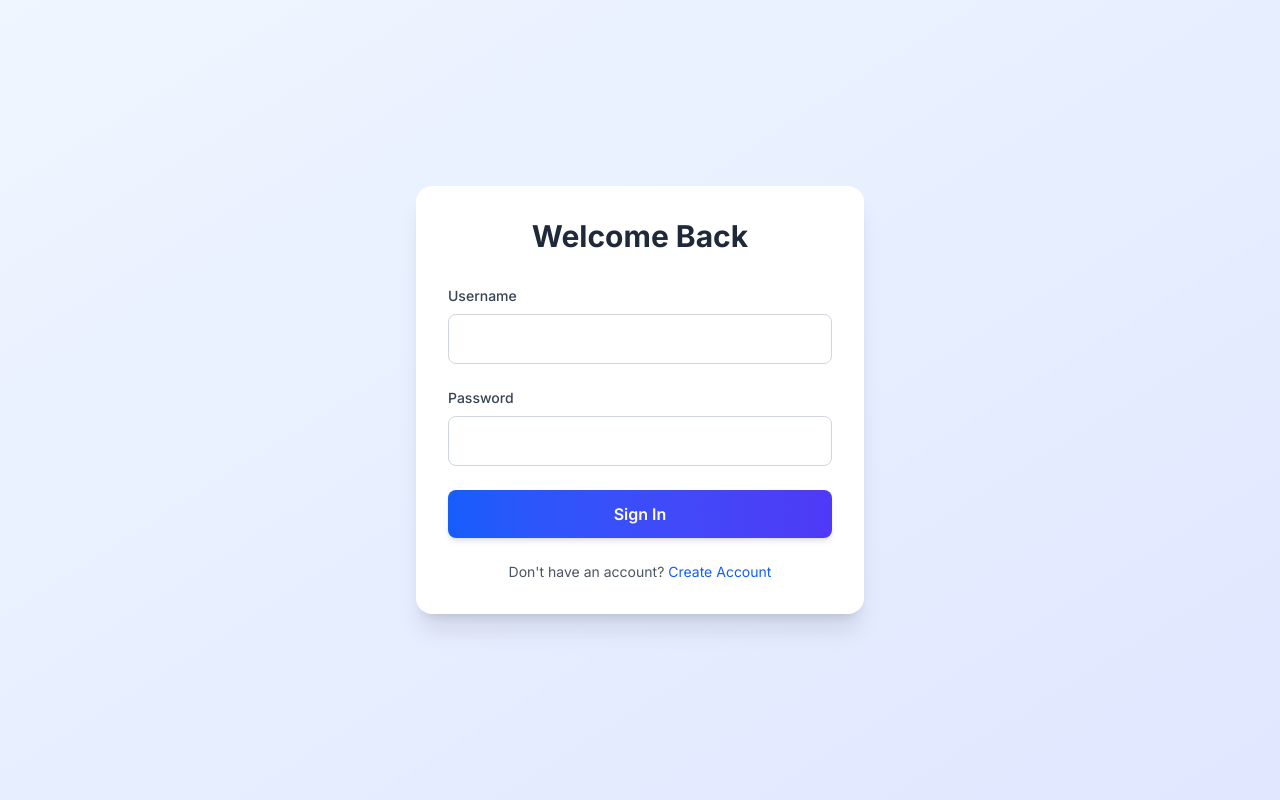
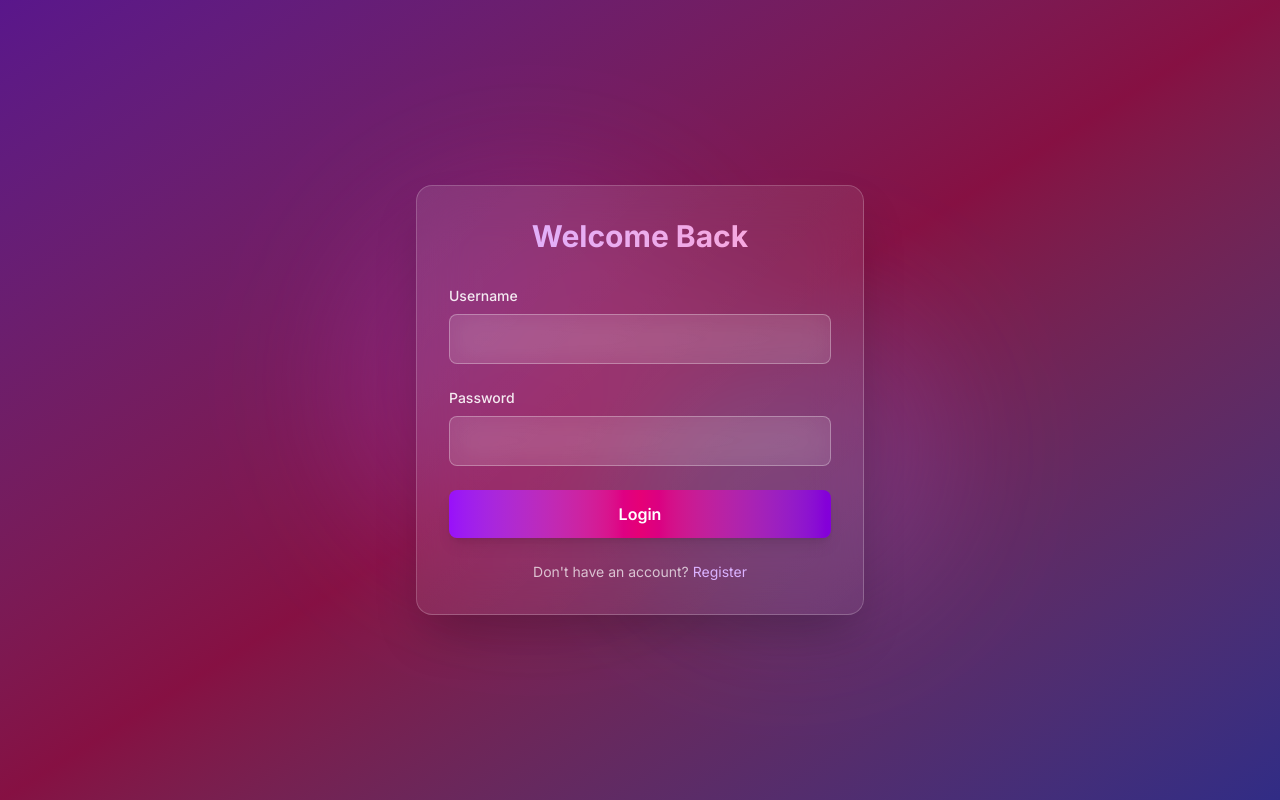
Before and after one commit to yamajid/Chat_App, a React (Vite) app in the folder frontend/vite_project/: page /login in a window 1280 px wide. Built offline with nearby package versions, Linux system fonts and the light colour scheme.

Commit message:
update ui of the login and register also

```diff
--- a/frontend/vite_project/src/components/login.tsx
+++ b/frontend/vite_project/src/components/login.tsx
@@ -8,7 +8,6 @@ function Login({ onLogin }: any) {
     username: '',
     password: ''
   });
-
 
   const handleSubmit = async (e: React.FormEvent) => {
     e.preventDefault();
@@ -33,23 +32,56 @@ function Login({ onLogin }: any) {
   };
 
   return (
-    <div className="min-h-screen flex items-center justify-center p-4 bg-gradient-to-br from-blue-50 to-indigo-100">
+    <div className="min-h-screen flex items-center justify-center p-4 bg-gradient-to-br from-purple-900 via-pink-900 to-indigo-900 font-inter">
+      {/* Animated Background Elements */}
+      <div className="absolute inset-0 overflow-hidden">
+        <motion.div
+          animate={{
+            x: [0, 30, 0],
+            y: [0, -20, 0],
+            rotate: [0, 5, 0],
+          }}
+          transition={{
+            duration: 20,
+            repeat: Infinity,
+            ease: "easeInOut"
+          }}
+          className="absolute top-1/4 left-1/4 w-96 h-96 bg-gradient-to-r from-purple-500/20 to-pink-500/20 rounded-full blur-3xl"
+        />
+        <motion.div
+          animate={{
+            x: [0, -20, 0],
+            y: [0, 30, 0],
+            rotate: [0, -5, 0],
+          }}
+          transition={{
+            duration: 25,
+            repeat: Infinity,
+            ease: "easeInOut"
+          }}
+          className="absolute bottom-1/4 right-1/4 w-80 h-80 bg-gradient-to-r from-cyan-500/20 to-purple-500/20 rounded-full blur-3xl"
+        />
+      </div>
+
       <motion.div
         initial={{ opacity: 0, y: 40, scale: 0.95 }}
         animate={{ opacity: 1, y: 0, scale: 1 }}
         transition={{ type: 'spring', damping: 10, stiffness: 100 }}
-        className="w-full max-w-md"
+        className="w-full max-w-md relative z-10"
       >
         <motion.div
-          className="bg-white rounded-2xl shadow-xl overflow-hidden p-8"
-          whileHover={{ y: -5 }}
+          className="bg-white/10 backdrop-blur-xl border border-white/20 rounded-2xl shadow-2xl overflow-hidden p-8"
+          whileHover={{ y: -5, boxShadow: "0 25px 50px -12px rgba(0, 0, 0, 0.5)" }}
           transition={{ type: 'spring', stiffness: 300 }}
+          style={{
+            background: 'linear-gradient(135deg, rgba(255,255,255,0.1) 0%, rgba(255,255,255,0.05) 100%)',
+          }}
         >
           <motion.h2
             initial={{ y: -20, opacity: 0 }}
             animate={{ y: 0, opacity: 1 }}
             transition={{ delay: 0.1 }}
-            className="text-3xl font-bold text-center mb-8 text-gray-800"
+            className="text-3xl font-bold text-center mb-8 bg-gradient-to-r from-purple-300 to-pink-300 bg-clip-text text-transparent"
           >
             Welcome Back
           </motion.h2>
@@ -60,7 +92,7 @@ function Login({ onLogin }: any) {
               animate={{ x: 0, opacity: 1 }}
               transition={{ delay: 0.2 }}
             >
-              <label htmlFor="username" className="block text-sm font-medium text-gray-700 mb-2">
+              <label htmlFor="username" className="block text-sm font-medium text-white/90 mb-2">
                 Username
               </label>
               <motion.input
@@ -69,10 +101,10 @@ function Login({ onLogin }: any) {
                 name="username"
                 value={formData.username}
                 onChange={handleChange}
-                className="w-full px-4 py-3 border border-gray-300 rounded-lg focus:ring-2 focus:ring-blue-500 focus:border-blue-500 transition-all"
+                className="w-full px-4 py-3 bg-white/10 backdrop-blur-lg border border-white/30 rounded-lg focus:ring-2 focus:ring-purple-400 focus:border-purple-400 transition-all text-white placeholder-white/60"
                 whileFocus={{
                   scale: 1.02,
-                  boxShadow: "0 0 0 2px rgba(59, 130, 246, 0.5)"
+                  boxShadow: "0 0 0 2px rgba(168, 85, 247, 0.5)"
                 }}
                 transition={{ type: 'spring', stiffness: 400 }}
               />
@@ -83,7 +115,7 @@ function Login({ onLogin }: any) {
               animate={{ x: 0, opacity: 1 }}
               transition={{ delay: 0.3 }}
             >
-              <label htmlFor="password" className="block text-sm font-medium text-gray-700 mb-2">
+              <label htmlFor="password" className="block text-sm font-medium text-white/90 mb-2">
                 Password
               </label>
               <motion.input
@@ -92,10 +124,10 @@ function Login({ onLogin }: any) {
                 name="password"
                 value={formData.password}
                 onChange={handleChange}
-                className="w-full px-4 py-3 border border-gray-300 rounded-lg focus:ring-2 focus:ring-blue-500 focus:border-blue-500 transition-all"
+                className="w-full px-4 py-3 bg-white/10 backdrop-blur-lg border border-white/30 rounded-lg focus:ring-2 focus:ring-purple-400 focus:border-purple-400 transition-all text-white placeholder-white/60"
                 whileFocus={{
                   scale: 1.02,
-                  boxShadow: "0 0 0 2px rgba(59, 130, 246, 0.5)"
+                  boxShadow: "0 0 0 2px rgba(168, 85, 247, 0.5)"
                 }}
                 transition={{ type: 'spring', stiffness: 400 }}
               />
@@ -108,18 +140,19 @@ function Login({ onLogin }: any) {
             >
               <motion.button
                 type="submit"
-                className="w-full py-3 px-6 bg-gradient-to-r from-blue-600 to-indigo-600 text-white rounded-lg font-semibold shadow-md hover:shadow-lg transition-all"
+                className="w-full py-3 px-6 bg-gradient-to-r from-purple-600 via-pink-600 to-purple-700 text-white rounded-lg font-semibold shadow-lg hover:shadow-2xl transition-all relative overflow-hidden group"
                 whileHover={{
                   scale: 1.02,
-                  background: "linear-gradient(to right, #2563eb, #4f46e5)"
+                  background: "linear-gradient(to right, #8b5cf6, #ec4899, #7c3aed)"
                 }}
                 whileTap={{
                   scale: 0.98,
-                  background: "linear-gradient(to right, #1d4ed8, #4338ca)"
+                  background: "linear-gradient(to right, #7c3aed, #db2777, #6d28d9)"
                 }}
                 transition={{ type: 'spring', stiffness: 400 }}
               >
-                Sign In
+                <span className="relative z-10">Login</span>
+                <div className="absolute inset-0 bg-gradient-to-r from-purple-400/20 to-pink-400/20 opacity-0 group-hover:opacity-100 transition-opacity duration-300" />
               </motion.button>
             </motion.div>
 
@@ -129,13 +162,13 @@ function Login({ onLogin }: any) {
               transition={{ delay: 0.5 }}
               className="text-center mt-4"
             >
-              <p className="text-sm text-gray-600">
+              <p className="text-sm text-white/70">
                 Don't have an account?{' '}
                 <a
                   href="/register"
-                  className="text-blue-600 hover:underline"
+                  className="text-purple-300 hover:text-pink-300 transition-colors duration-200"
                 >
-                  Create Account
+                  Register
                 </a>
               </p>
             </motion.div>
--- a/frontend/vite_project/src/components/register.tsx
+++ b/frontend/vite_project/src/components/register.tsx
@@ -41,23 +41,56 @@ function Register({ onRegister }: any) {
   };
 
   return (
-    <div className="min-h-screen flex items-center justify-center p-4 bg-gradient-to-br from-blue-50 to-indigo-100">
+    <div className="min-h-screen flex items-center justify-center p-4 bg-gradient-to-br from-purple-900 via-pink-900 to-indigo-900 font-inter">
+      {/* Animated Background Elements */}
+      <div className="absolute inset-0 overflow-hidden">
+        <motion.div
+          animate={{
+            x: [0, 30, 0],
+            y: [0, -20, 0],
+            rotate: [0, 5, 0],
+          }}
+          transition={{
+            duration: 20,
+            repeat: Infinity,
+            ease: "easeInOut"
+          }}
+          className="absolute top-1/4 left-1/4 w-96 h-96 bg-gradient-to-r from-purple-500/20 to-pink-500/20 rounded-full blur-3xl"
+        />
+        <motion.div
+          animate={{
+            x: [0, -20, 0],
+            y: [0, 30, 0],
+            rotate: [0, -5, 0],
+          }}
+          transition={{
+            duration: 25,
+            repeat: Infinity,
+            ease: "easeInOut"
+          }}
+          className="absolute bottom-1/4 right-1/4 w-80 h-80 bg-gradient-to-r from-cyan-500/20 to-purple-500/20 rounded-full blur-3xl"
+        />
+      </div>
+
       <motion.div
         initial={{ opacity: 0, y: 40, scale: 0.95 }}
         animate={{ opacity: 1, y: 0, scale: 1 }}
         transition={{ type: 'spring', damping: 10, stiffness: 100 }}
-        className="w-full max-w-md"
+        className="w-full max-w-md relative z-10"
       >
         <motion.div
-          className="bg-white rounded-2xl shadow-xl overflow-hidden p-8"
-          whileHover={{ y: -5 }}
+          className="bg-white/10 backdrop-blur-xl border border-white/20 rounded-2xl shadow-2xl overflow-hidden p-8"
+          whileHover={{ y: -5, boxShadow: "0 25px 50px -12px rgba(0, 0, 0, 0.5)" }}
           transition={{ type: 'spring', stiffness: 300 }}
+          style={{
+            background: 'linear-gradient(135deg, rgba(255,255,255,0.1) 0%, rgba(255,255,255,0.05) 100%)',
+          }}
         >
           <motion.h2
             initial={{ y: -20, opacity: 0 }}
             animate={{ y: 0, opacity: 1 }}
             transition={{ delay: 0.1 }}
-            className="text-3xl font-bold text-center mb-8 text-gray-800"
+            className="text-3xl font-bold text-center mb-8 bg-gradient-to-r from-purple-300 to-pink-300 bg-clip-text text-transparent"
           >
             Create Account
           </motion.h2>
@@ -68,7 +101,7 @@ function Register({ onRegister }: any) {
               animate={{ x: 0, opacity: 1 }}
               transition={{ delay: 0.2 }}
             >
-              <label htmlFor="email" className="block text-sm font-medium text-gray-700 mb-2">
+              <label htmlFor="email" className="block text-sm font-medium text-white/90 mb-2">
                 Email
               </label>
               <motion.input
@@ -77,10 +110,10 @@ function Register({ onRegister }: any) {
                 name="email"
                 value={formData.email}
                 onChange={handleChange}
-                className="w-full px-4 py-3 border border-gray-300 rounded-lg focus:ring-2 focus:ring-blue-500 focus:border-blue-500 transition-all"
+                className="w-full px-4 py-3 bg-white/10 backdrop-blur-lg border border-white/30 rounded-lg focus:ring-2 focus:ring-purple-400 focus:border-purple-400 transition-all text-white placeholder-white/60"
                 whileFocus={{
                   scale: 1.02,
-                  boxShadow: "0 0 0 2px rgba(59, 130, 246, 0.5)"
+                  boxShadow: "0 0 0 2px rgba(168, 85, 247, 0.5)"
                 }}
                 transition={{ type: 'spring', stiffness: 400 }}
               />
@@ -91,7 +124,7 @@ function Register({ onRegister }: any) {
               animate={{ x: 0, opacity: 1 }}
               transition={{ delay: 0.3 }}
             >
-              <label htmlFor="username" className="block text-sm font-medium text-gray-700 mb-2">
+              <label htmlFor="username" className="block text-sm font-medium text-white/90 mb-2">
                 Username
               </label>
               <motion.input
@@ -100,10 +133,10 @@ function Register({ onRegister }: any) {
                 name="username"
                 value={formData.username}
                 onChange={handleChange}
-                className="w-full px-4 py-3 border border-gray-300 rounded-lg focus:ring-2 focus:ring-blue-500 focus:border-blue-500 transition-all"
+                className="w-full px-4 py-3 bg-white/10 backdrop-blur-lg border border-white/30 rounded-lg focus:ring-2 focus:ring-purple-400 focus:border-purple-400 transition-all text-white placeholder-white/60"
                 whileFocus={{
                   scale: 1.02,
-                  boxShadow: "0 0 0 2px rgba(59, 130, 246, 0.5)"
+                  boxShadow: "0 0 0 2px rgba(168, 85, 247, 0.5)"
                 }}
                 transition={{ type: 'spring', stiffness: 400 }}
               />
@@ -114,7 +147,7 @@ function Register({ onRegister }: any) {
               animate={{ x: 0, opacity: 1 }}
               transition={{ delay: 0.4 }}
             >
-              <label htmlFor="password" className="block text-sm font-medium text-gray-700 mb-2">
+              <label htmlFor="password" className="block text-sm font-medium text-white/90 mb-2">
                 Password
               </label>
               <motion.input
@@ -123,10 +156,10 @@ function Register({ onRegister }: any) {
                 name="password"
                 value={formData.password}
                 onChange={handleChange}
-                className="w-full px-4 py-3 border border-gray-300 rounded-lg focus:ring-2 focus:ring-blue-500 focus:border-blue-500 transition-all"
+                className="w-full px-4 py-3 bg-white/10 backdrop-blur-lg border border-white/30 rounded-lg focus:ring-2 focus:ring-purple-400 focus:border-purple-400 transition-all text-white placeholder-white/60"
                 whileFocus={{
                   scale: 1.02,
-                  boxShadow: "0 0 0 2px rgba(59, 130, 246, 0.5)"
+                  boxShadow: "0 0 0 2px rgba(168, 85, 247, 0.5)"
                 }}
                 transition={{ type: 'spring', stiffness: 400 }}
               />
@@ -139,18 +172,19 @@ function Register({ onRegister }: any) {
             >
               <motion.button
                 type="submit"
-                className="w-full py-3 px-6 bg-gradient-to-r from-blue-600 to-indigo-600 text-white rounded-lg font-semibold shadow-md hover:shadow-lg transition-all"
+                className="w-full py-3 px-6 bg-gradient-to-r from-purple-600 via-pink-600 to-purple-700 text-white rounded-lg font-semibold shadow-lg hover:shadow-2xl transition-all relative overflow-hidden group"
                 whileHover={{
                   scale: 1.02,
-                  background: "linear-gradient(to right, #2563eb, #4f46e5)"
+                  background: "linear-gradient(to right, #8b5cf6, #ec4899, #7c3aed)"
                 }}
                 whileTap={{
                   scale: 0.98,
-                  background: "linear-gradient(to right, #1d4ed8, #4338ca)"
+                  background: "linear-gradient(to right, #7c3aed, #db2777, #6d28d9)"
                 }}
                 transition={{ type: 'spring', stiffness: 400 }}
               >
-                Register
+                <span className="relative z-10">Register</span>
+                <div className="absolute inset-0 bg-gradient-to-r from-purple-400/20 to-pink-400/20 opacity-0 group-hover:opacity-100 transition-opacity duration-300" />
               </motion.button>
             </motion.div>
 
@@ -160,11 +194,11 @@ function Register({ onRegister }: any) {
               transition={{ delay: 0.6 }}
               className="text-center mt-4"
             >
-              <p className="text-sm text-gray-600">
+              <p className="text-sm text-white/70">
                 Already have an account?{' '}
                 <a
                   href="/login"
-                  className="text-blue-600 hover:underline"
+                  className="text-purple-300 hover:text-pink-300 transition-colors duration-200"
                 >
                   Login
                 </a>
```
